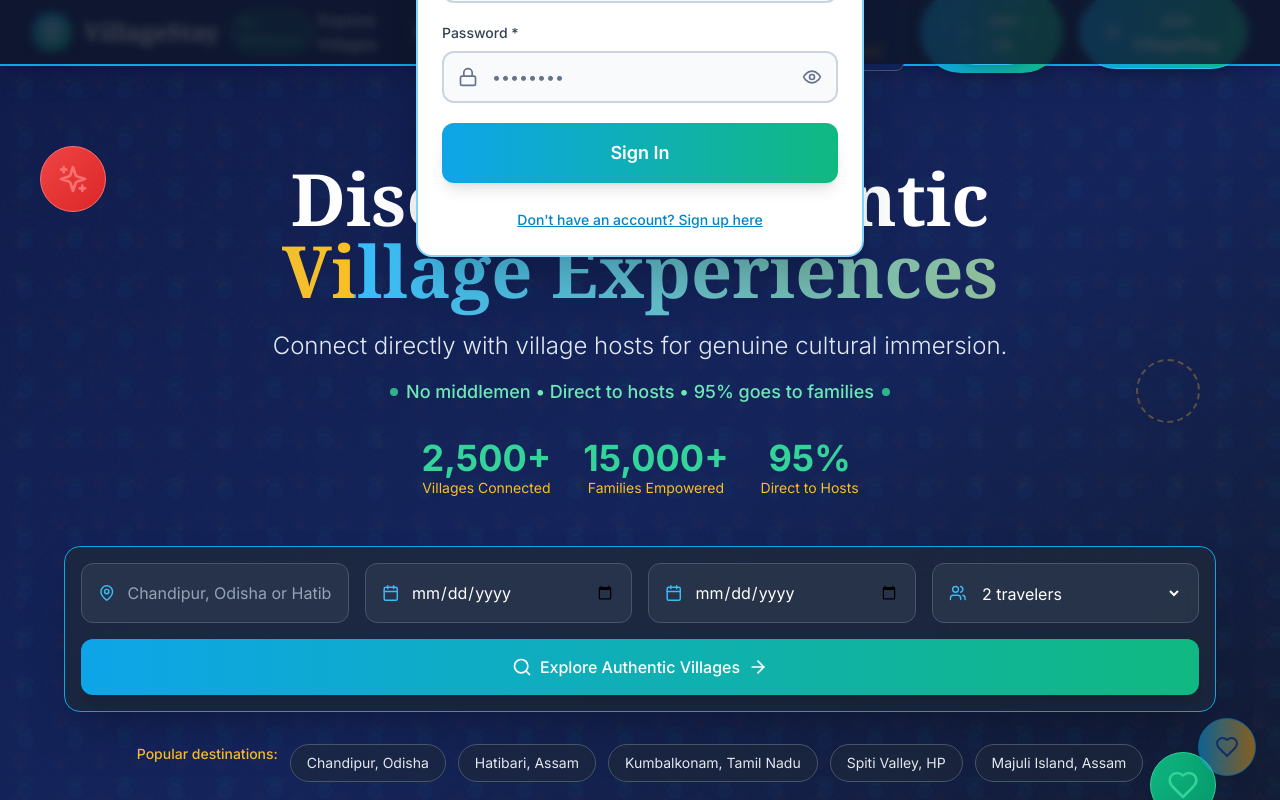
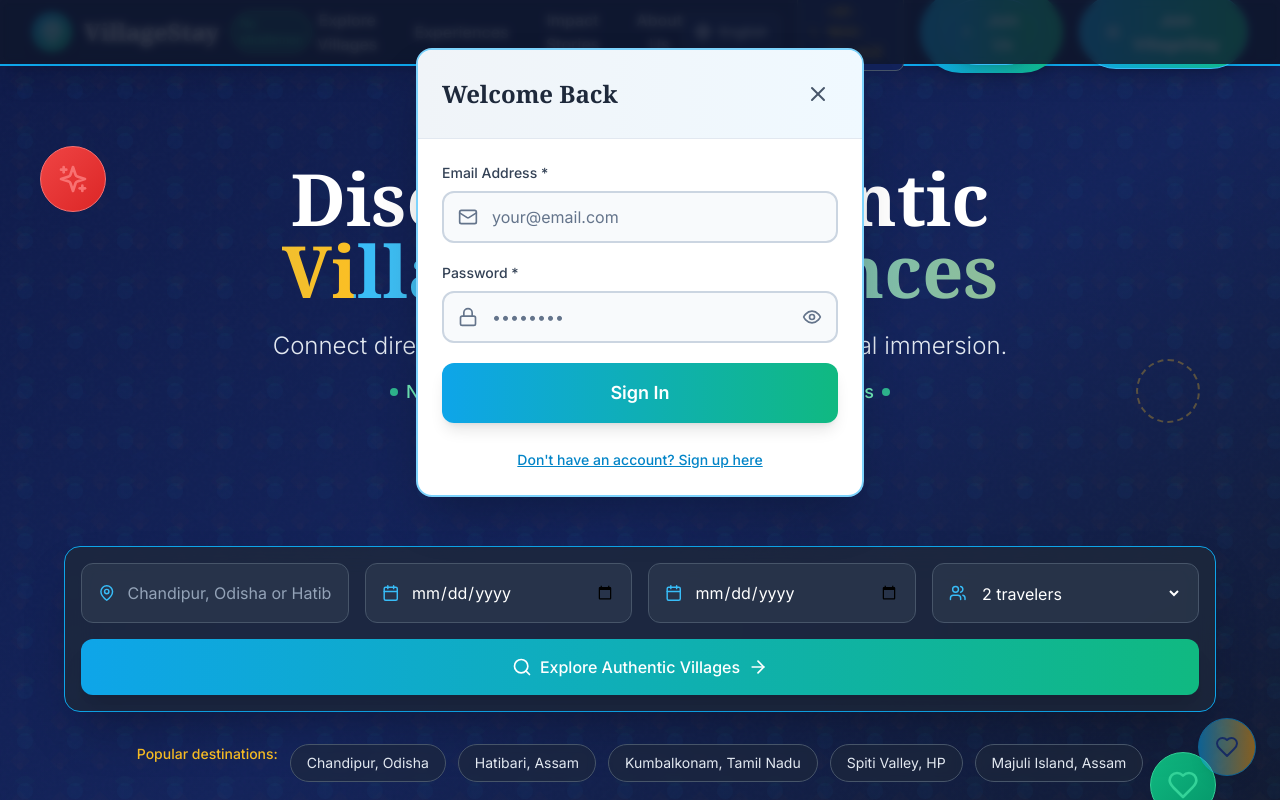
Before and after one commit to oneekakundu/Village_connect, a React (Vite) app: page / in a window 1280 px wide. Both pictures are taken after a click on the button "Join Us". Shown: the top 800 px of the page. Built offline with nearby package versions, Linux system fonts and the light colour scheme.

Commit message:
fixed the Auth Modal component

```diff
--- a/src/components/AuthModal.tsx
+++ b/src/components/AuthModal.tsx
@@ -86,7 +86,7 @@ const AuthModal: React.FC<AuthModalProps> = ({ isOpen, onClose }) => {
 
   return (
     <div className="fixed inset-0 bg-slate-900 bg-opacity-80 flex items-center justify-center z-[9999] p-4 backdrop-blur-sm">
-      <div className="bg-white rounded-2xl shadow-2xl w-full max-w-md max-h-[90vh] overflow-y-auto border-2 border-accent-300 animate-scale-in relative">
+      <div className="absolute top-60 bg-white rounded-2xl shadow-2xl w-full max-w-md max-h-[90vh] overflow-y-auto border-2 border-accent-300 animate-scale-in relative">
         {/* Header */}
         <div className="flex items-center justify-between p-6 border-b border-slate-200 bg-gradient-to-r from-primary-50 to-accent-50">
           <h2 className="text-2xl font-bold text-slate-800 font-serif">
--- a/vite.config.ts
+++ b/vite.config.ts
@@ -7,4 +7,9 @@ export default defineConfig({
   optimizeDeps: {
     exclude: ['lucide-react'],
   },
+  server: {
+    proxy: {
+      '/api': 'http://localhost:5173',
+    },
+  },
 });
```
